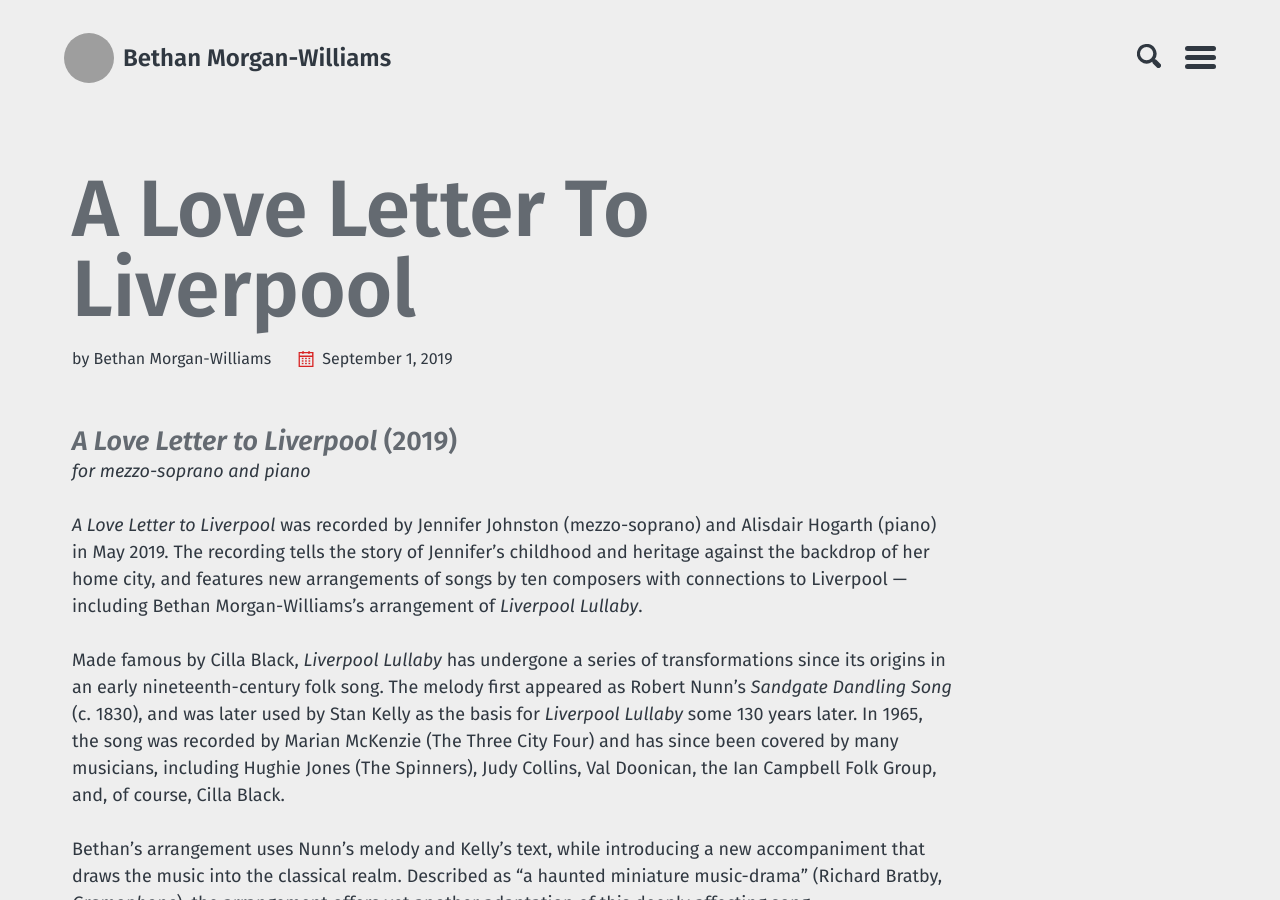
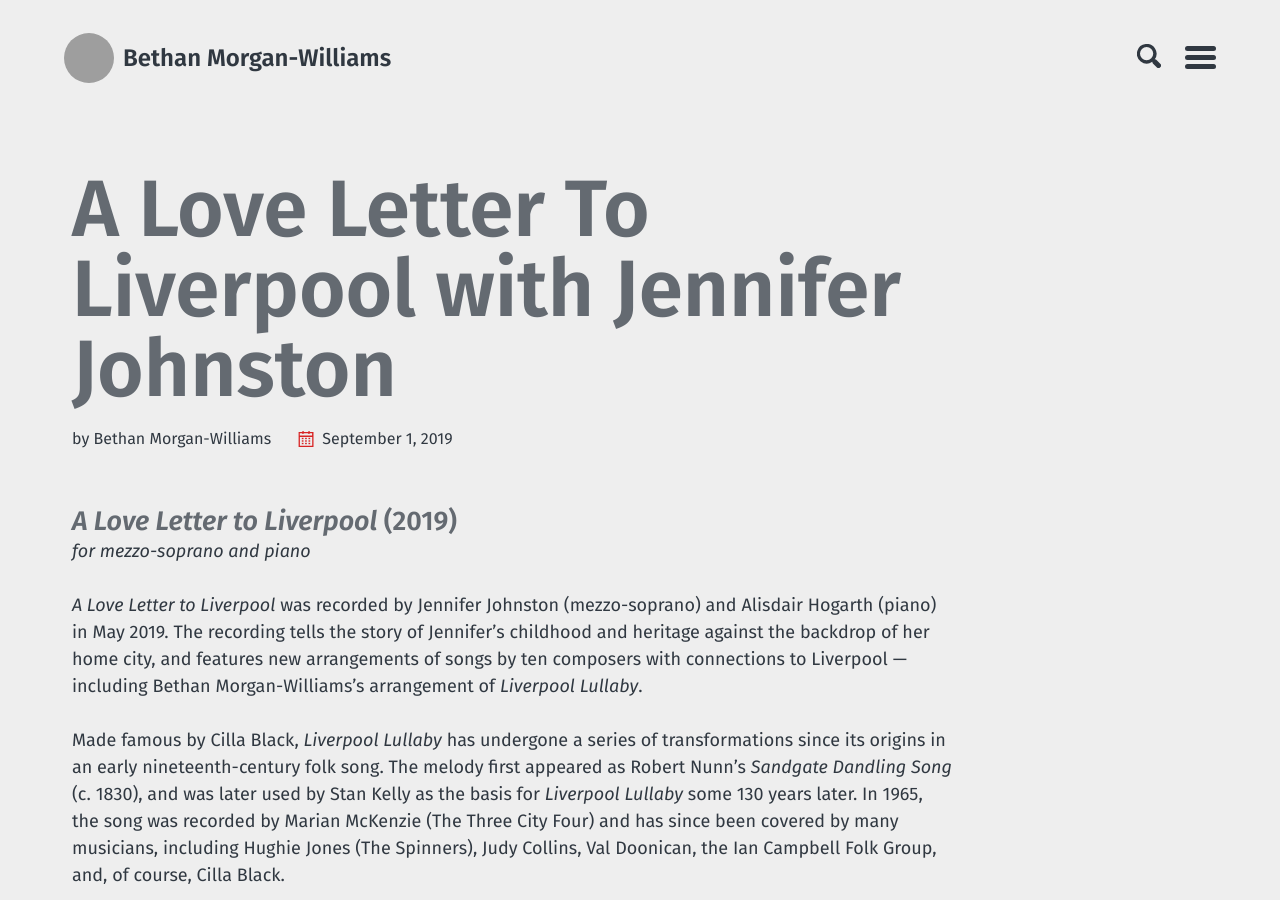
Before and after one commit to morganwilliamsb/website, a Jekyll site: the page built from _listen/love-letter-to-liverpool.md, in a window 1280 px wide and 900 px high. Built offline with Jekyll 4.4.1, drawn with Linux system fonts in a browser that asks for light colours; some of the changed text lies outside the part shown; grey boxes are pictures that could not be loaded.

Commit message:
Update love-letter-to-liverpool.md
added JJ to title

```diff
--- a/_listen/love-letter-to-liverpool.md
+++ b/_listen/love-letter-to-liverpool.md
@@ -1,5 +1,5 @@
 ---
-title: "A Love Letter To Liverpool"
+title: "A Love Letter To Liverpool with Jennifer Johnston"
 layout: collection
 date: 2019-09-01
 ---
```
